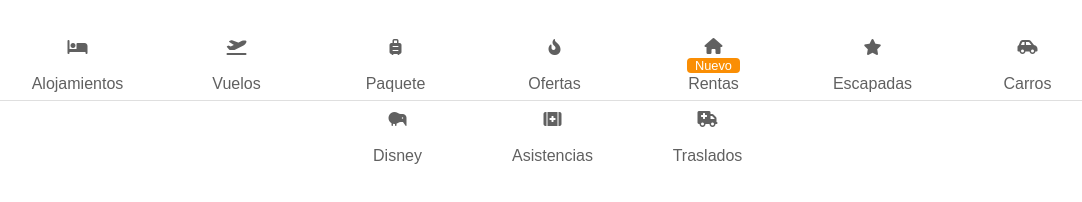
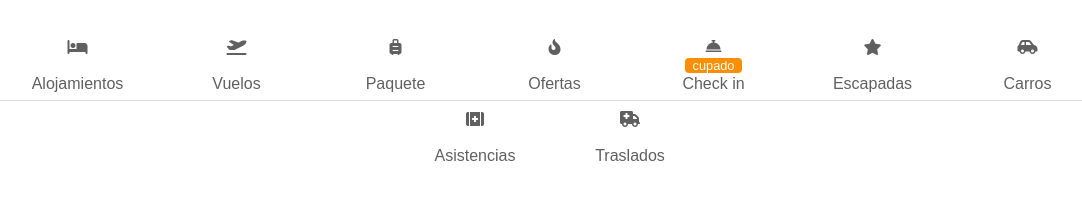
Before and after one commit to H3AVY-69/Mi-Portafolio, a plain HTML site: page menu-horizontal.html in a window 1280 px wide. Shown: the whole page, without its empty margins (105-1187 px from the left). Drawn offline with Linux system fonts and the light colour scheme.

Commit message:
terminado para presentar

```diff
--- a/menu-horizontal.html
+++ b/menu-horizontal.html
@@ -15,10 +15,9 @@
             <li class="style-icon"><i class="fa-solid fa-plane-departure"></i><br>Vuelos</li>
             <li class="style-icon"><i class="fa-sharp fa-solid fa-suitcase-rolling"></i><br>Paquete</li>
             <li class="style-icon"><i class="fa-solid fa-fire-flame-curved"></i><br>Ofertas</li>
-            <li class="style-icon-btn"><i class="fa-solid fa-house"></i><br><span class="texto-nuevo">Nuevo</span><br>Rentas</li>
+            <li class="style-icon-btn"><i class="fa-solid fa-bell-concierge"></i><br><span class="texto-nuevo">cupado</span><br>Check in</li>
             <li class="style-icon"><i class="fa-solid fa-star"></i><br>Escapadas</i>
             <li class="style-icon"><i class="fa-solid fa-car-side"></i><br>Carros</i>
-            <li class="style-icon"><i class="fa-solid fa-kiwi-bird"></i><br>Disney</i>
             <li class="style-icon"><i class="fa-solid fa-kit-medical"></i><br>Asistencias</i>
             <li class="style-icon"><i class="fa-solid fa-truck-medical"></i><br>Traslados</i>
 
```
